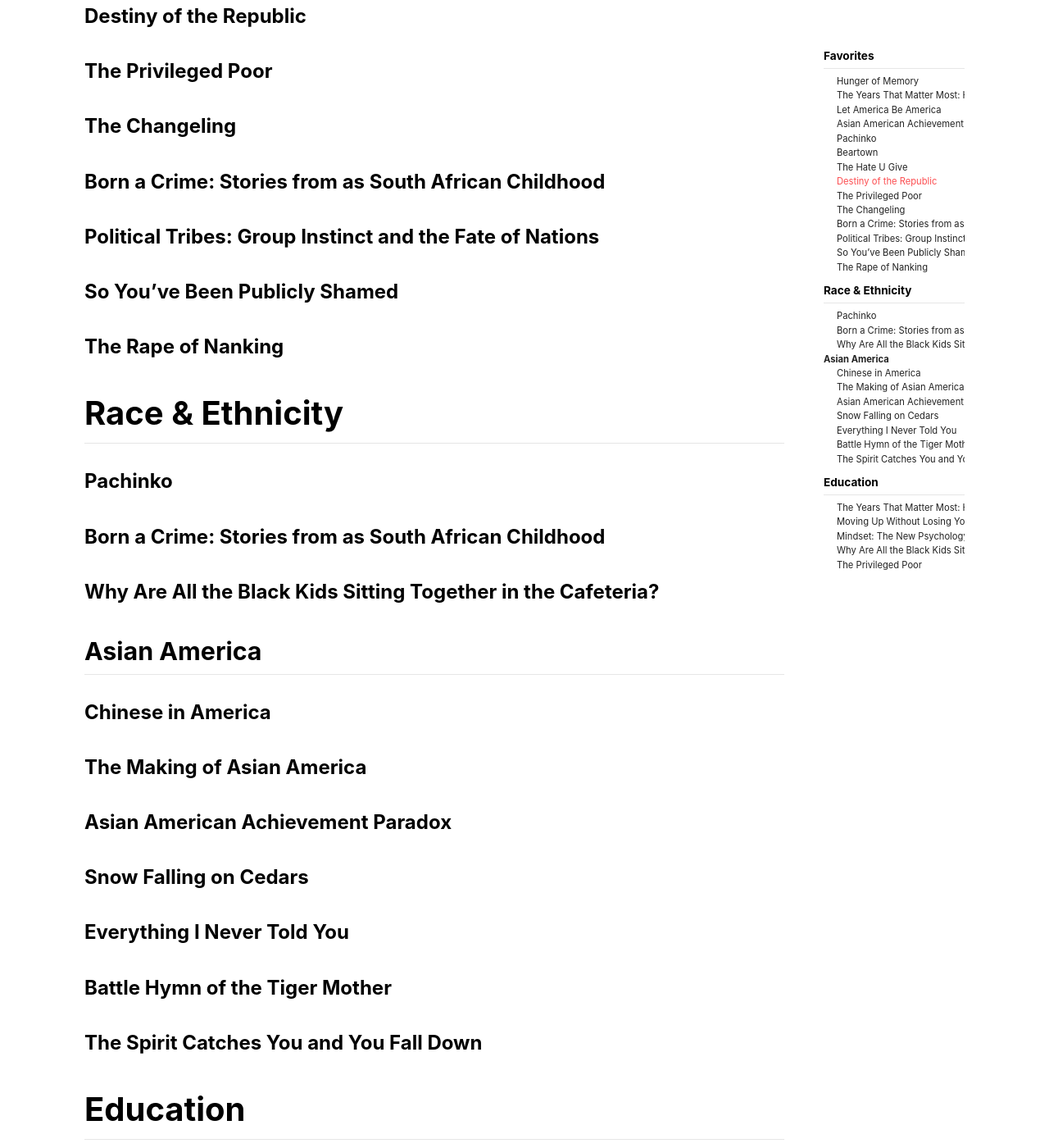
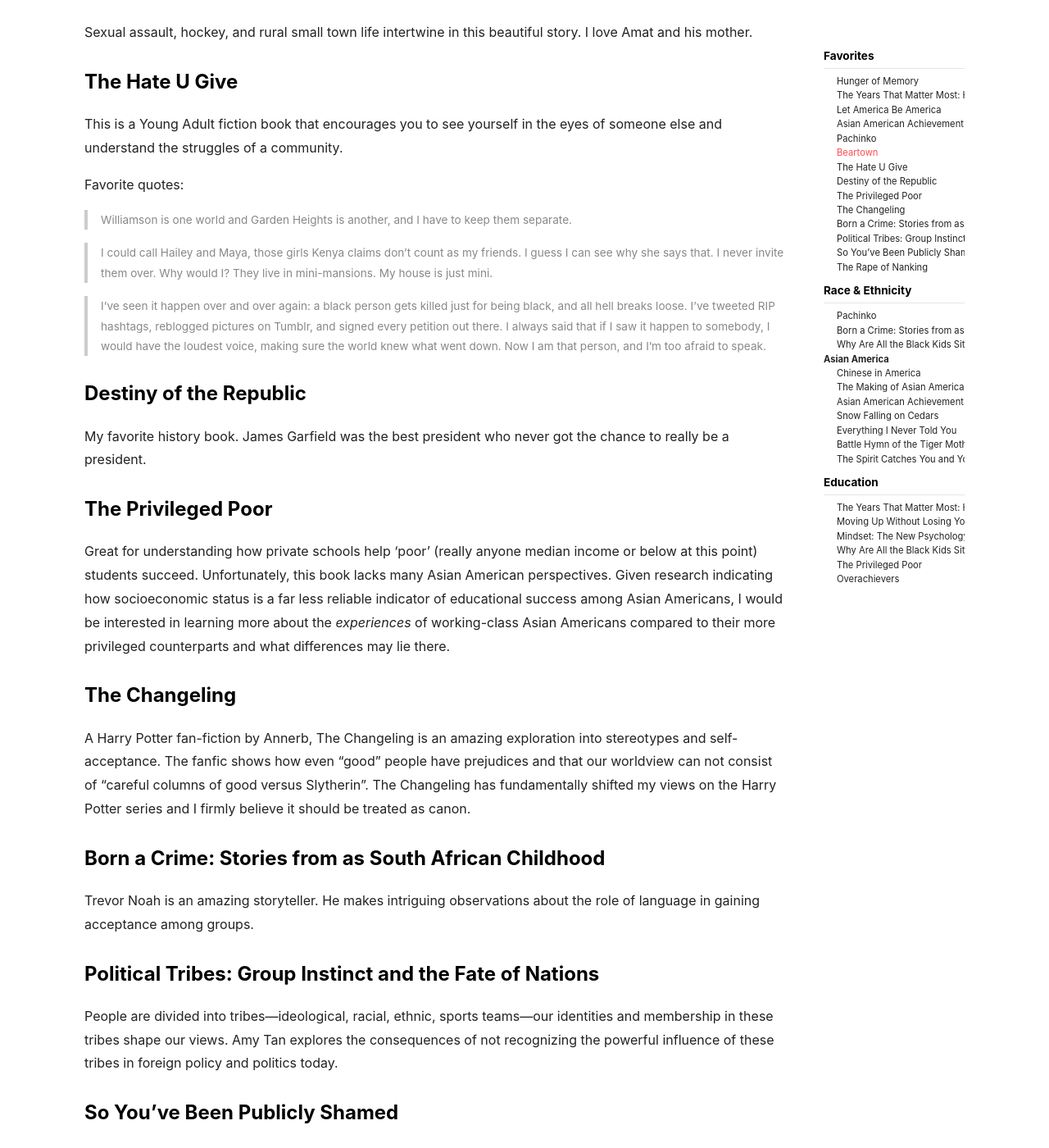
Before and after one commit to Nonameentered/nonameentered.github.io, a Jekyll site: the page built from booklist.md, in a window 1280 px wide and 1400 px high, scrolled down 1334 px. Shown: the whole window at 82% size. Built offline with Jekyll 4.4.1, drawn with Linux system fonts in a browser that asks for light colours; nearby versions of some CDN libraries; some of the changed text lies outside the part shown.

Commit message:
more book descriptions

```diff
--- a/booklist.md
+++ b/booklist.md
@@ -27,15 +27,34 @@ Langston Hughes poem describing the realities of modern life and the promise of
 ### Asian American Achievement Paradox
 This book changed my understanding for how to explain why Asian American as a whole have been so successful in America. Asian American success is neither purely the result of socioeconomic wealth nor essential cultural values, but rather a much more complex situation resulting from education-based immigration policies, ethnic institutions, and stereotype promise.
 ### Pachinko
+Pachinko encourages you to think big, to think about how your ancestors' actions and experiences influence your life. America is not the only country with a racism problem. In this book, we see how Japanese racism against Koreans affect the lives of a family. We see how Koreans came to fill the niche of Pachinko businesses.
 ### Beartown
+Sexual assault, hockey, and rural small town life intertwine in this beautiful story. I love Amat and his mother.
 ### The Hate U Give
+This is a Young Adult fiction book that encourages you to see yourself in the eyes of someone else and understand the struggles of a community.
+
+Favorite quotes:
+> Williamson is one world and Garden Heights is another, and I have to keep them separate.
+
+> I could call Hailey and Maya, those girls Kenya claims don’t count as my friends. I guess I can see why she says that. I never invite them over. Why would I? They live in mini-mansions. My house is just mini.
+
+> I’ve seen it happen over and over again: a black person gets killed just for being black, and all hell breaks loose. I’ve tweeted RIP hashtags, reblogged pictures on Tumblr, and signed every petition out there. I always said that if I saw it happen to somebody, I would have the loudest voice, making sure the world knew what went down.
+> Now I am that person, and I’m too afraid to speak.
+
 ### Destiny of the Republic
+My favorite history book. James Garfield was the best president who never got the chance to really be a president.
 ### The Privileged Poor
+Great for understanding how private schools help 'poor' (really anyone median income or below at this point) students succeed. Unfortunately, this book lacks many Asian American perspectives. Given research indicating how socioeconomic status is a far less reliable indicator of educational success among Asian Americans, I would be interested in learning more about the *experiences* of working-class Asian Americans compared to their more privileged counterparts and what differences may lie there.
 ### The Changeling
+A Harry Potter fan-fiction by Annerb, The Changeling is an amazing exploration into stereotypes and self-acceptance. The fanfic shows how even "good" people have prejudices and that our worldview can not consist of "careful columns of good versus Slytherin". The Changeling has fundamentally shifted my views on the Harry Potter series and I firmly believe it should be treated as canon.
 ### Born a Crime: Stories from as South African Childhood
+Trevor Noah is an amazing storyteller. He makes intriguing observations about the role of language in gaining acceptance among groups.
 ### Political Tribes: Group Instinct and the Fate of Nations
+People are divided into tribes—ideological, racial, ethnic, sports teams—our identities and membership in these tribes shape our views. Amy Tan explores the consequences of not recognizing the powerful influence of these tribes in foreign policy and politics today.
 ### So You've Been Publicly Shamed
+When is it right to be outraged on the internet and when have we taken it too far? Jon Ronson explores these questions through his interviews with experts and those who have been publicly shamed.
 ### The Rape of Nanking
+Iris Chang is my favorite Chinese American author. The Rape of Nanking is meticulously researched and sheds light on a historical event rarely focused on in the English-speaking world. Is it possible for there to be a "Good Nazi"? How can we reconcile this seeming oxymoron in John Rabe, the Nazi who saved hundreds of thousands of Chinese lives?
 
 # Race & Ethnicity
 ### Pachinko
@@ -56,3 +75,5 @@ This book changed my understanding for how to explain why Asian American as a wh
 ### Mindset: The New Psychology of Success
 ### Why Are All the Black Kids Sitting Together in the Cafeteria?
 ### The Privileged Poor
+### Overachievers
+I'm interested in hearing how much people identify with these characters. To me, I feel like they exaggerate the workload and difficulties they have in school, even though it provides an interesting perspective. In my view, I think the issues presented here are far more of a problem in Asian countries with far more dedicated 'cram schools' than in America. When I read this book, I get the impression that some teenagers are exaggerating the hardships they face in their lives.
```
